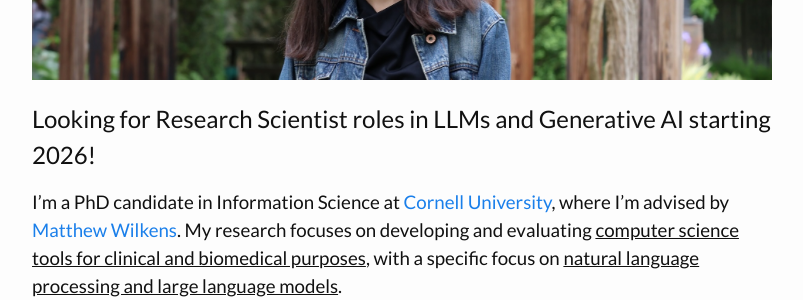
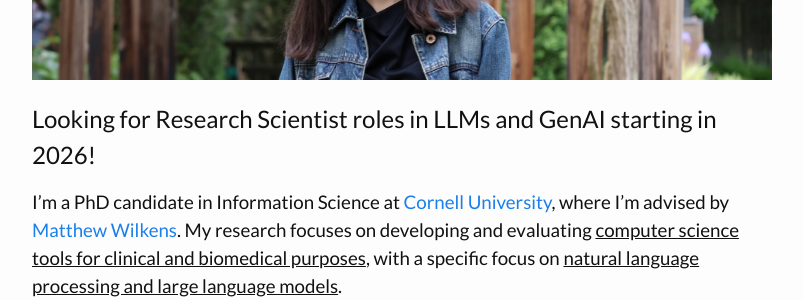
Before and after one commit to federicabologna/federicabologna.github.io, a Jekyll site: the page built from index.markdown, in a window 1280 px wide and 900 px high. Shown: the part 331-631 px from the top of the window, without its empty margins (238-1041 px from the left). Built offline with Jekyll 4.4.1, drawn with Linux system fonts in a browser that asks for light colours.

Commit message:
header too long

```diff
--- a/index.markdown
+++ b/index.markdown
@@ -8,7 +8,7 @@ title: ''
 
 ![A portrait of me at the Cornell Botanic Gardens](assets/IMG_1336_cropped.JPG)
 
-## Looking for Research Scientist roles in LLMs and Generative AI starting 2026!
+## Looking for Research Scientist roles in LLMs and GenAI starting in 2026!
 
 ### I'm a PhD candidate in Information Science at [Cornell University](http://infosci.cornell.edu/){:target="_blank"}, where I'm advised by [Matthew Wilkens](https://mattwilkens.com/){:target="_blank"}. My research focuses on developing and evaluating <u>computer science tools for clinical and biomedical purposes</u>, with a specific focus on <u>natural language processing and large language models</u>.
 
```
